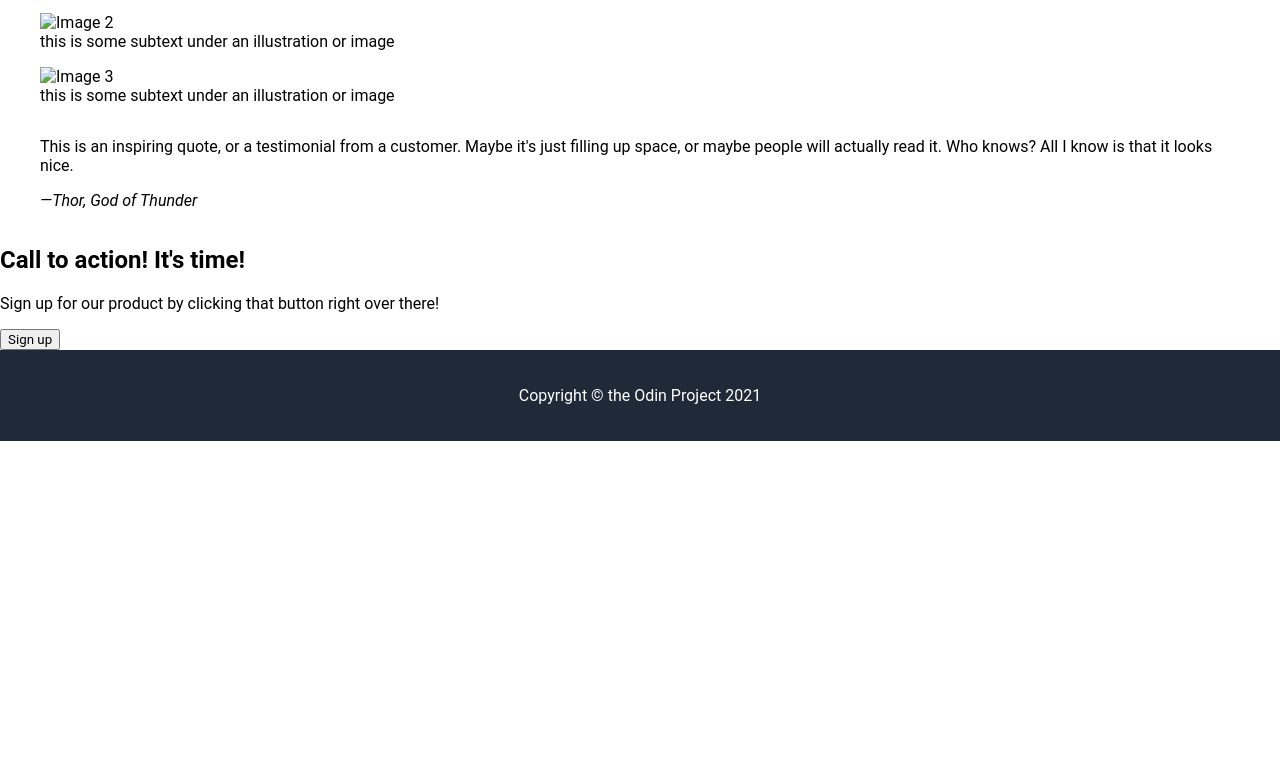
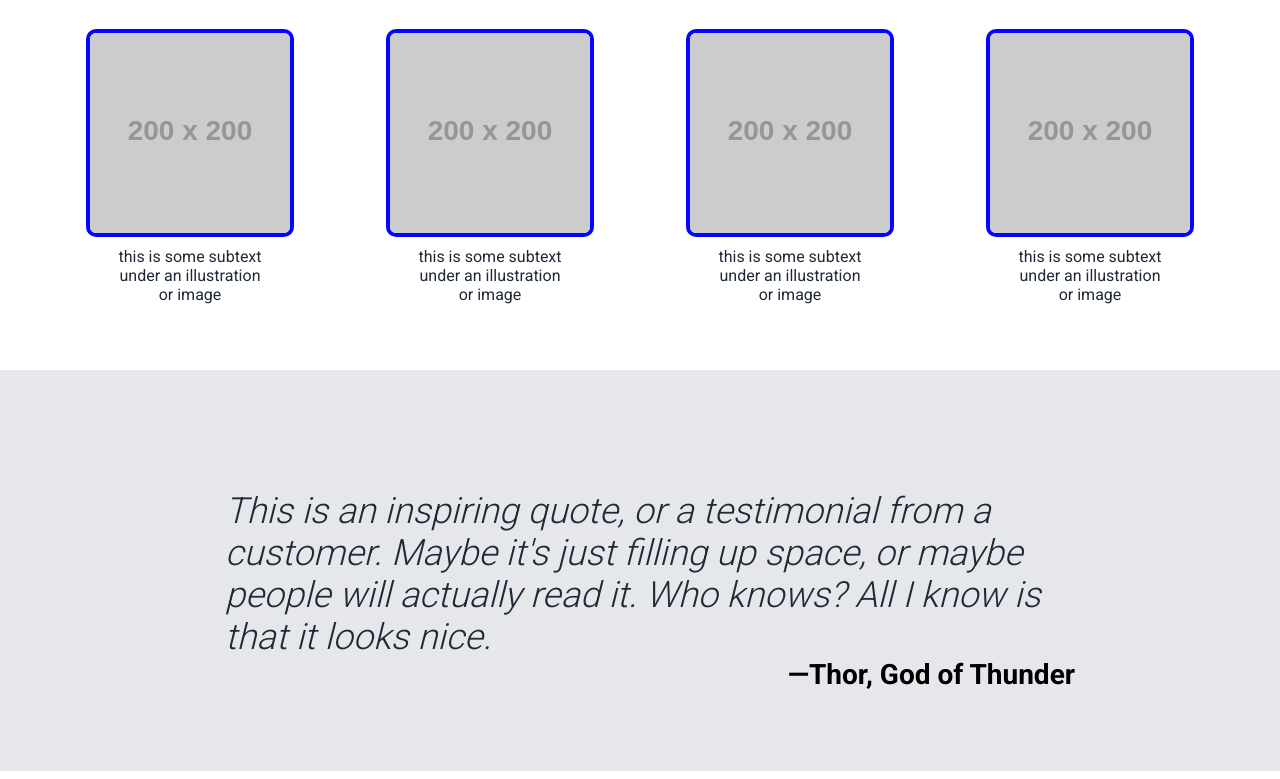
Before and after one commit to DVecc/odin-landing-page, a plain HTML site: page index.html in a window 1280 px wide. Shown: the part 721-1500 px from the top of the page. Before the commit the page ends 1162 px from the top, so only its background shows below. Drawn offline with Linux system fonts and the light colour scheme; placeholder pictures from the web are drawn by us.

Commit message:
Update styles.css and index.html

```diff
--- a/index.html
+++ b/index.html
@@ -5,6 +5,11 @@
     <meta name="viewport" content="width=device-width, initial-scale=1.0" />
     <title>My Website</title>
     <link rel="stylesheet" href="styles.css" />
+    <link rel="preconnect" href="https://fonts.googleapis.com" />
+    <link rel="preconnect" href="https://fonts.gstatic.com" crossorigin />
+    <link
+      href="https://fonts.googleapis.com/css2?family=Roboto:wght@300;400;700;900&display=swap"
+      rel="stylesheet" />
   </head>
   <body>
     <header>
@@ -20,45 +25,76 @@
     <section class="hero">
       <section class="heroContent">
         <h1>This website is awesome</h1>
-          <p>This website has some subtext that goes here under the main title. It's a smaller font and the color is lower contrast</p>
+        <p>
+          This website has some subtext that goes here under the main title.
+          It's a smaller font and the color is lower contrast
+        </p>
         <button>Sign up</button>
       </section>
       <section class="heroImage">
-          <img src="https://placehold.co/560x360/64748b/ffffff?text=this+is+a+placeholder+for+an+image" alt="Placeholder hero image" />
+        <img
+          src="https://placehold.co/560x360/64748b/ffffff?text=this+is+a+placeholder+for+an+image"
+          alt="Placeholder hero image" />
       </section>
     </section>
     <section class="content">
-      <h2>Some random information</h2>
+      <h2>Some random information.</h2>
       <section class="figContainer">
         <figure>
-          <img src="image1.jpg" alt="Image 1" />
-          <figcaption>this is some subtext under an illustration or image</figcaption>
+          <img
+            src="https://placehold.co/200x200/ffffff/9ca3af?text=Image+1"
+            alt="Placeholder image 1" />
+          <figcaption>
+            this is some subtext under an illustration or image
+          </figcaption>
         </figure>
         <figure>
-          <img src="image2.jpg" alt="Image 2" />
-          <figcaption>this is some subtext under an illustration or image</figcaption>
+          <img
+            src="https://placehold.co/200x200/ffffff/9ca3af?text=Image+2"
+            alt="Placeholder image 2" />
+          <figcaption>
+            this is some subtext under an illustration or image
+          </figcaption>
         </figure>
         <figure>
-          <img src="image3.jpg" alt="Image 3" />
-          <figcaption>this is some subtext under an illustration or image</figcaption>
+          <img
+            src="https://placehold.co/200x200/ffffff/9ca3af?text=Image+3"
+            alt="Placeholder image 3" />
+          <figcaption>
+            this is some subtext under an illustration or image
+          </figcaption>
+        </figure>
+        <figure>
+          <img
+            src="https://placehold.co/200x200/ffffff/9ca3af?text=Image+3"
+            alt="Placeholder image 3" />
+          <figcaption>
+            this is some subtext under an illustration or image
+          </figcaption>
         </figure>
       </section>
     </section>
     <section class="quote">
       <blockquote>
-        <p>This is an inspiring quote, or a testimonial from a customer. Maybe it's just filling up space, or maybe people will actually read it. Who knows? All I know is that it looks nice.</p>
+        <p>
+          This is an inspiring quote, or a testimonial from a customer. Maybe
+          it's just filling up space, or maybe people will actually read it. Who
+          knows? All I know is that it looks nice.
+        </p>
         <cite>—Thor, God of Thunder</cite>
       </blockquote>
     </section>
     <section class="callToAction">
       <section class="ctaContent">
-            <h2>Call to action! It's time!</h2>
+        <div class="ctaText">
+          <h2>Call to action! It’s time!</h2>
           <p>Sign up for our product by clicking that button right over there!</p>
+        </div>
         <button>Sign up</button>
       </section>
     </section>
     <footer>
-      <p>Copyright © the Odin Project 2021</p>
+      <p>Copyright © The Odin Project 2021</p>
     </footer>
   </body>
 </html>
--- a/styles.css
+++ b/styles.css
@@ -1,5 +1,5 @@
 * {
-    font-family: 'Roboto', sans-serif;
+  font-family: "Roboto", sans-serif;
 }
 
 body {
@@ -8,47 +8,49 @@ body {
   display: flex;
   flex-direction: column;
   min-height: 100vh;
-    gap:0;
+  gap: 0;
 }
 header {
-    background-color: #1F2937;
+  background-color: #1f2937;
   text-align: center;
   margin: 0;
 }
 nav {
   display: flex;
+  flex-wrap: wrap;
   justify-content: space-between;
-    background-color: #1F2937;
+  background-color: #1f2937;
   align-items: baseline;
   padding: 10px 200px;
 }
 nav ul {
+    flex-wrap: wrap;
   list-style-type: none;
   margin: 0;
   padding: 0;
   display: flex;
-    color:white;
+  color: white;
 }
 
 nav ul li a {
   margin: 0 15px;
-    color: #FFFFFF;
+  color: #ffffff;
   text-decoration: none;
 }
 .logo {
-    color: #F9FAF8;
+  color: #f9faf8;
   font-size: 24px;
   text-decoration: none;
 }
 
 .hero {
-    background-color:#1F2937;
+  background-color: #1f2937;
   text-align: center;
   padding: 100px 20px;
   display: flex;
+  flex-wrap: wrap;
   justify-content: center;
   align-items: center;
-    flex-wrap: wrap;
   gap: 20px;
 }
 
@@ -60,25 +62,24 @@ nav ul li a {
   text-align: left;
   align-items: flex-start;
   align-content: flex-start;
-
 }
 
 h1 {
-    color: #F9FAF8;
+  color: #f9faf8;
   font-size: 48px;
-    margin:0;
+  margin: 0;
   font-weight: 900;
 }
 
 .hero p {
-    color: #E5E7EB;
+  color: #e5e7eb;
   font-size: 18px;
   margin: 0;
 }
 
 .hero button {
-    background-color: #3882F6;
-    color: #FFFFFF;
+  background-color: #3882f6;
+  color: #ffffff;
   border: none;
   font-size: 16px;
   cursor: pointer;
@@ -88,9 +89,120 @@ h1 {
 }
 
 footer {
-    background-color: #1F2937;
+  background-color: #1f2937;
   text-align: center;
   padding: 20px;
-    color: #FFFFFF;
+  color: #ffffff;
   margin-top: auto;
 }
+
+.content h2 {
+  text-align: center;
+  color: #1f2937;
+  font-size: 36px;
+  margin: 40px 0;
+  font-weight: 900;
+}
+
+.figContainer {
+  display: flex;
+  justify-content: center;
+  gap: 20px;
+  flex-wrap: wrap;
+  margin-bottom: 40px;
+  justify-content: center;
+}
+
+.figContainer figure {
+  display: flex;
+  flex-direction: column;
+  align-items: center;
+  text-align: center;
+  max-width: 200px;
+}
+
+.figContainer figure img {
+  width: 100%;
+  height: auto;
+  border-radius: 10px;
+  border: 4px solid rgb(4, 4, 255);
+}
+
+.figContainer figure figcaption {
+  margin: 10px 0;
+  color: #1f2937;
+  max-width: 150px;
+}
+
+.quote {
+  background-color: #e5e7eb;
+}
+
+.quote p {
+  font-size: 36px;
+  font-weight: 300;
+  text-align: left;
+  font-style: italic;
+  padding: 40px 20px 0;
+  margin: 0;
+  color: #1f2937;
+}
+
+.quote cite {
+  display: block;
+  text-align: right;
+  font-style: normal;
+  font-weight: 700;
+  font-size: 28px;
+}
+
+.quote blockquote {
+  display: block;
+  max-width: 870px;
+  margin: auto;
+  padding: 80px;
+}
+
+.callToAction {
+  display: flex;
+  justify-content: center;
+  padding: 40px 20px 60px;
+}
+
+.ctaContent {
+  display: flex;
+  background-color: #3787f7;
+  max-width: 1100px;
+  width: min(100%, 1100px);
+  margin: 0 auto;
+  padding: 60px 40px;
+  border-radius: 18px;
+  justify-content: space-around;
+  flex-wrap: wrap;
+  gap: 10px;
+}
+
+.ctaText {
+  display: flex;
+  flex-direction: column;
+  justify-content: center;
+  max-width: 600px;
+  color: #f9faf8;
+  gap: 0px;
+}
+
+.ctaText h2,
+.ctaText p {
+  margin: 0;
+}
+
+.ctaContent button {
+  background: transparent;
+  border: 2px solid #ffffff;
+  color: #ffffff;
+  border-radius: 5px;
+  font-size: 16px;
+  padding: 5px 50px;
+  font-weight: 500;
+  cursor: pointer;
+}
```
Lines whose indentation alone changed are shown as unchanged.
